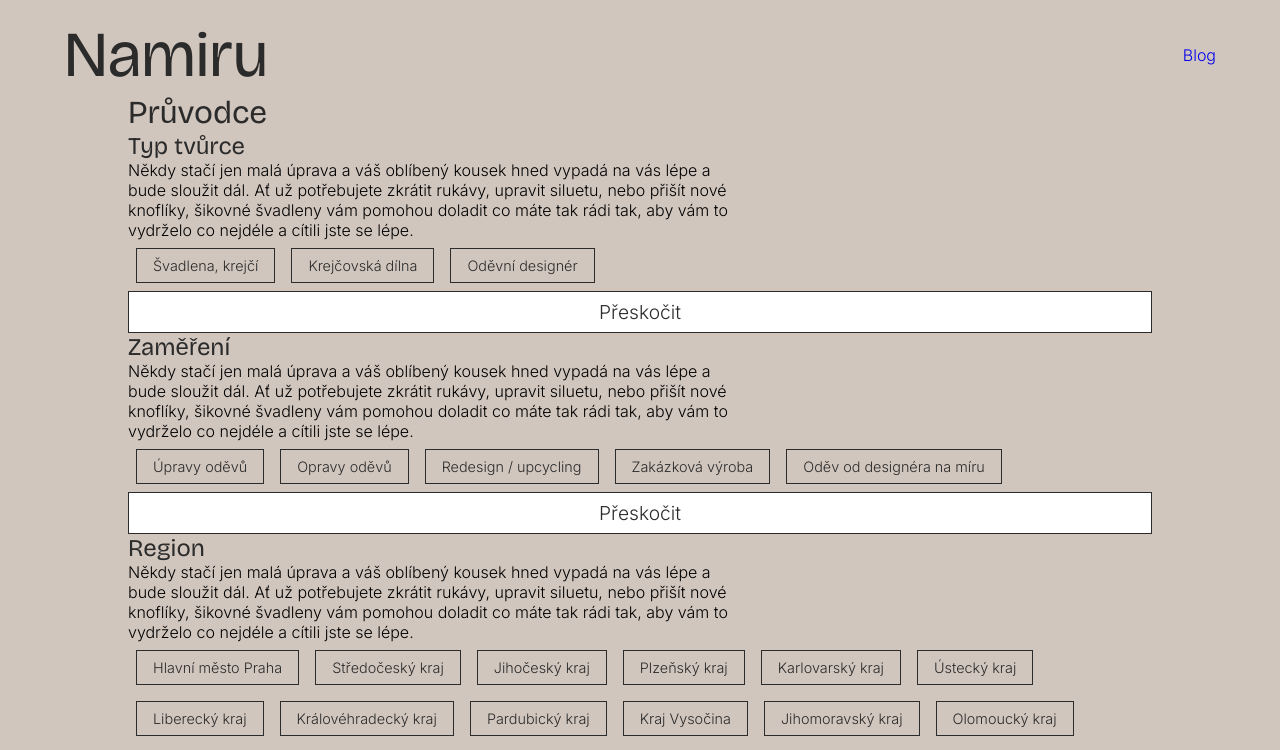
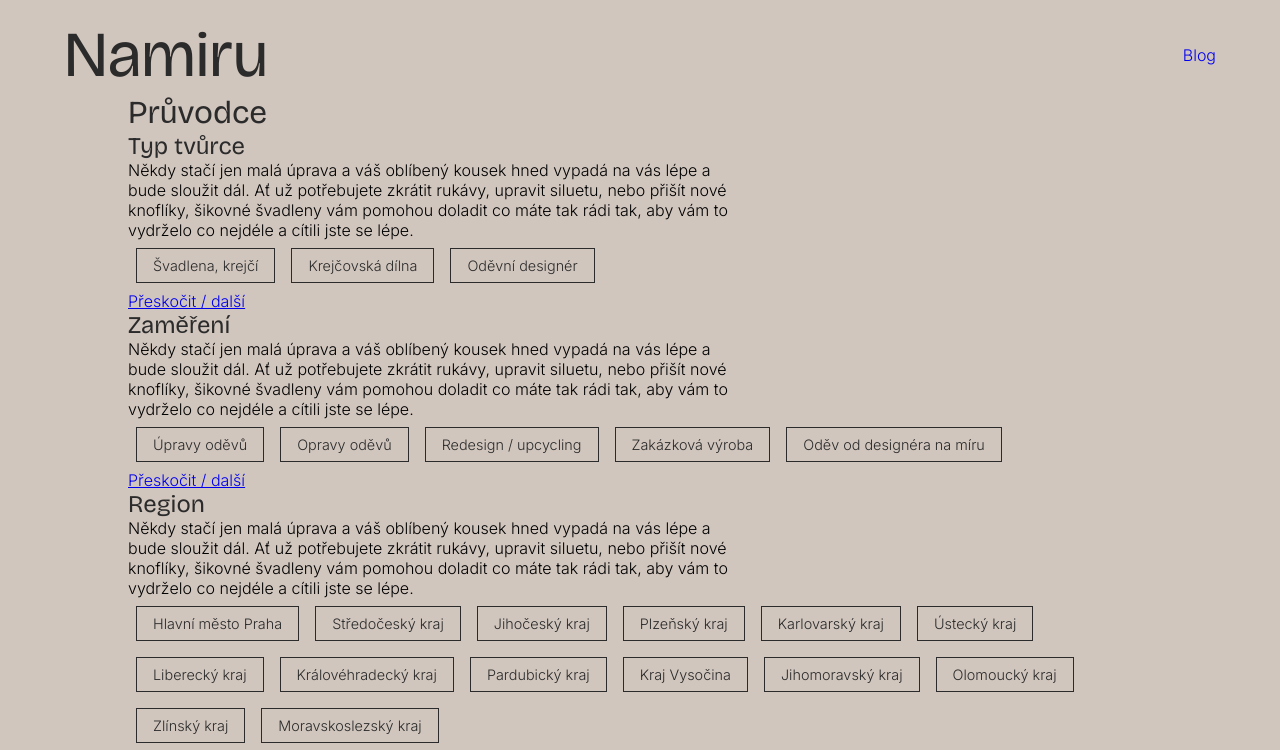
Before and after one commit to han-fris/namiru-app, a React (Vite) app: page /pruvodce in a window 1280 px wide. Shown: the top 750 px of the page. Built offline with nearby package versions, Linux system fonts and the light colour scheme.

Commit message:
uprava a href

```diff
--- a/src/pages/Guide/Guide.jsx
+++ b/src/pages/Guide/Guide.jsx
@@ -19,12 +19,13 @@ export const Guide = () => {
                   rukávy, upravit siluetu, nebo přišít nové knoflíky, šikovné
                   švadleny vám pomohou doladit co máte tak rádi tak, aby vám to
                   vydrželo co nejdéle a cítili jste se lépe.
+
                 </p>
               </div>
               <div className="guide-filters">
                 <FilterOptionsList name="creatorType"></FilterOptionsList>
               </div>
-              <GuidePanel id="specializations"></GuidePanel>
+              <GuidePanel id="materials"></GuidePanel>
             </section>
             <section id="specializations" className="guide-section">
               <div className="guide-section-inner">
--- a/src/pages/Guide/GuidePanel.jsx
+++ b/src/pages/Guide/GuidePanel.jsx
@@ -3,7 +3,7 @@ import { Button } from '../../components/shared/Button';
 export const GuidePanel = ({ id }) => {
   return (
     <div className="guide-panel">
-      <Button text="Přeskočit" url={`#${id}`}></Button>
+      <a href={`#${id}`}>Přeskočit / další</a>
     </div>
   );
 };
```
